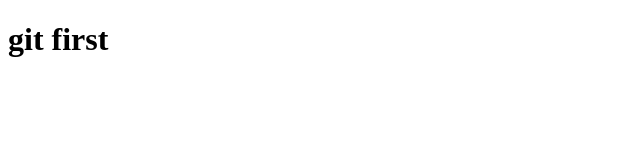
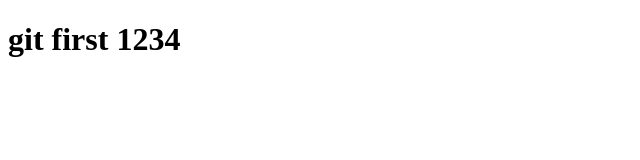
Before and after one commit to peng-23-pu/peng, a plain HTML site: page index.html in a window 1280 px wide. Shown: the whole page, without its empty margins (0-640 px from the left). Drawn offline with Linux system fonts and the light colour scheme.

Commit message:
update index

```diff
--- a/index.html
+++ b/index.html
@@ -6,6 +6,6 @@
     <title>Document</title>
 </head>
 <body>
-    <h1>git first  <time datetime=""></time></h1>
+    <h1>git first  1234<time datetime=""></time></h1>
 </body>
 </html>
```
